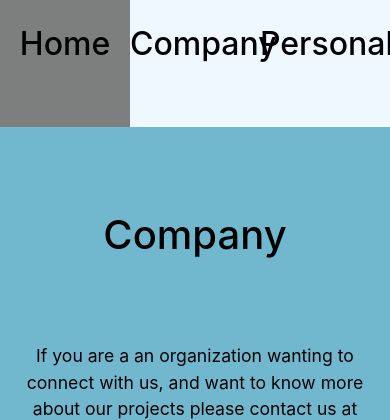
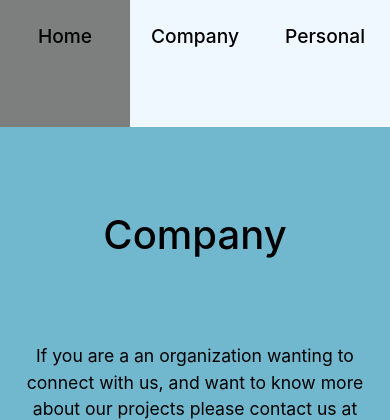
Before and after one commit to looshin/Octopot, a Flask app: page /OctopotCompany in a window 390 px wide. Shown: the top 420 px of the page. Run offline with Flask 3, Linux system fonts and the light colour scheme.

Commit message:
Update OctopotCompany.css

```diff
--- a/WebPromo/static/css/OctopotCompany.css
+++ b/WebPromo/static/css/OctopotCompany.css
@@ -73,3 +73,9 @@
     margin-right:5%;
     font-size:110%;
 }
+
+@media (max-width:700px){
+    .nav div p{
+        font-size:120%;
+    }
+}
```
